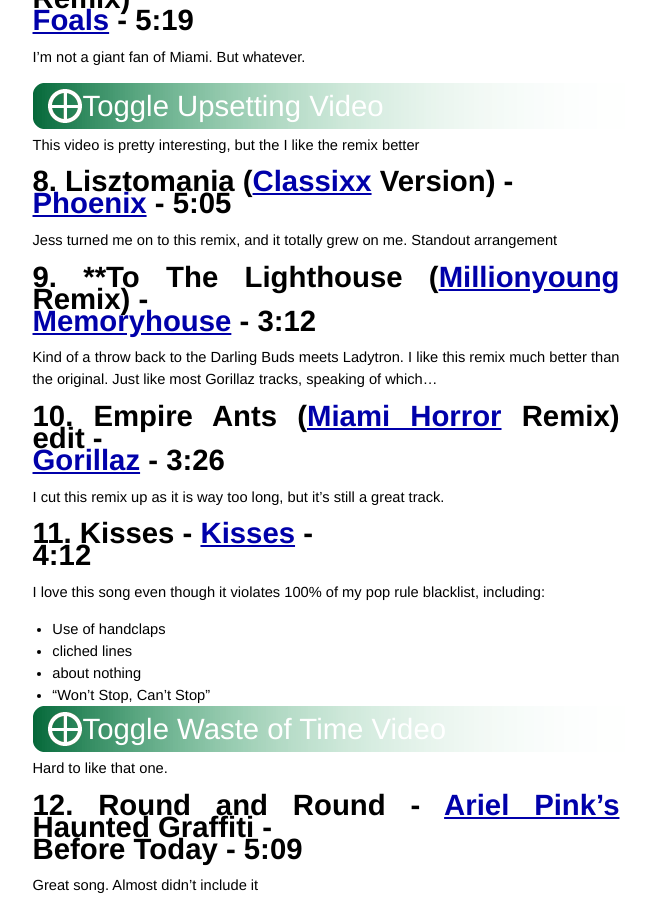
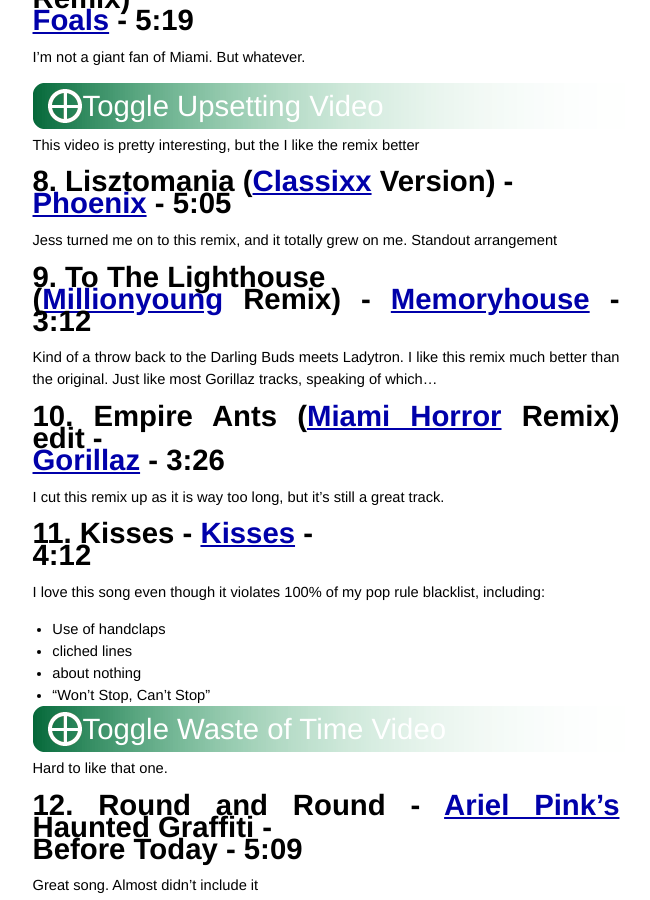
Before and after one commit to grinner/grinner.github.com, a Jekyll site: the page built from _posts/2011-07-24-mix-of-the-year-2010.md, in a window 1280 px wide and 900 px high, scrolled down 1475 px. Shown: the whole window, without its empty margins (314-964 px from the left). Built offline with Jekyll 4.4.1, drawn with Linux system fonts in a browser that asks for light colours; Markdown is read by kramdown in place of the engine named in the settings.

```diff
--- a/_posts/2011-07-24-mix-of-the-year-2010.md
+++ b/_posts/2011-07-24-mix-of-the-year-2010.md
@@ -23,6 +23,7 @@ material things, but it's basically the only way for me to be neat with personal
 # The List
 
 ## 1.  Little Red - [Cathy Davey](http://www.myspace.com/cathydavey) -
+
 ## The Nameless - 3:55
 
 I heard this song in Ireland driving back from Dingle to Tralee on the N86.
@@ -39,6 +40,7 @@ Another Irish artist who
 didn't make the list was [Jedward](http://www.planetjedward.net/).
 
 ## 2.  Cut Me Out - [MNDR](http://mndr.com/) -
+
 ## [Green Label Sound](http://www.greenlabelsound.com/) - 3:15
 
 MNDR opened for Chromeo.  She's a one man show but seems to use [OpenFrameworks](http://www.openframeworks.cc/)
@@ -54,16 +56,19 @@ slideshow software.  Great opening performance all things considered.
 </div>
 
 ## 3.  Neato - [Baxendale](http://www.myspace.com/baxendalemusic)
+
 ## Music for Girls EP (2000) - 3:45
 
 These guys return to the list since they fit in well now.
 
 ## 4.  Radio - [The Avalanches](http://theavalanches.com/)
+
 ## Since I left You (2000) - 4:06
 
 I brought these guys back to help transition.  Still no word on a new album.
 
 ## 5.  Night By Night - [Chromeo](http://chromeo.net/)
+
 ## Business Casual - 3:43
 
 Okay, saw these guys at the [House of Blues Boston](http://www.houseofblues.com/venues/clubvenues/boston/),
@@ -84,11 +89,13 @@ And killed it the whole rest of the show.
 If you can, go see Chromeo post haste.
 
 ## 6.  In The Summer ([Picture House's](http://soundcloud.com/picture-house/) 'Summer In The Balearics' Mix)
+
 ## [Crystal Fighters](http://crystalfighters.com/) - 5:52
 
 Hopefully there's enough summer left to chill to this song.  It's ridiculous.
 
 ## 7.  Miami (Jono Ma and Franklin Furter Remix)
+
 ## [Foals](http://www.foals.co.uk/) - 5:19
 
 I'm not a giant fan of Miami.  But whatever.
@@ -102,18 +109,21 @@ I'm not a giant fan of Miami.  But whatever.
 
 This video is pretty interesting, but the I like the remix better
 
-## 8.  Lisztomania ([Classixx](http://classixx.la/home/) Version) -
+## 8. Lisztomania ([Classixx](http://classixx.la/home/) Version) -
+
 ## [Phoenix](http://www.wearephoenix.com/) - 5:05
 
 Jess turned me on to this remix, and it totally grew on me.  Standout arrangement
 
-## 9.  **To The Lighthouse ([Millionyoung](http://www.millionyoung.com/) Remix) -
-## [Memoryhouse](http://www.memoryhou.se/) - 3:12
+## 9. To The Lighthouse
+
+## ([Millionyoung](http://www.millionyoung.com/) Remix) - [Memoryhouse](http://www.memoryhou.se/) - 3:12
 
 Kind of a throw back to the Darling Buds meets Ladytron.  I like this remix
 much better than the original.  Just like most Gorillaz tracks, speaking of which...
 
 ## 10. Empire Ants ([Miami Horror](http://www.miamihorror.com/) Remix) edit -
+
 ## [Gorillaz](http://gorillaz.com/) - 3:26
 
 I cut this remix up as it is way too long, but it's still a great track.
@@ -138,6 +148,7 @@ I love this song even though it violates 100% of my pop rule blacklist, includin
 Hard to like that one.
 
 ## 12. Round and Round - [Ariel Pink's](http://www.arielpink.com/) Haunted Graffiti -
+
 ## Before Today - 5:09
 
 Great song.  Almost didn't include it
```
